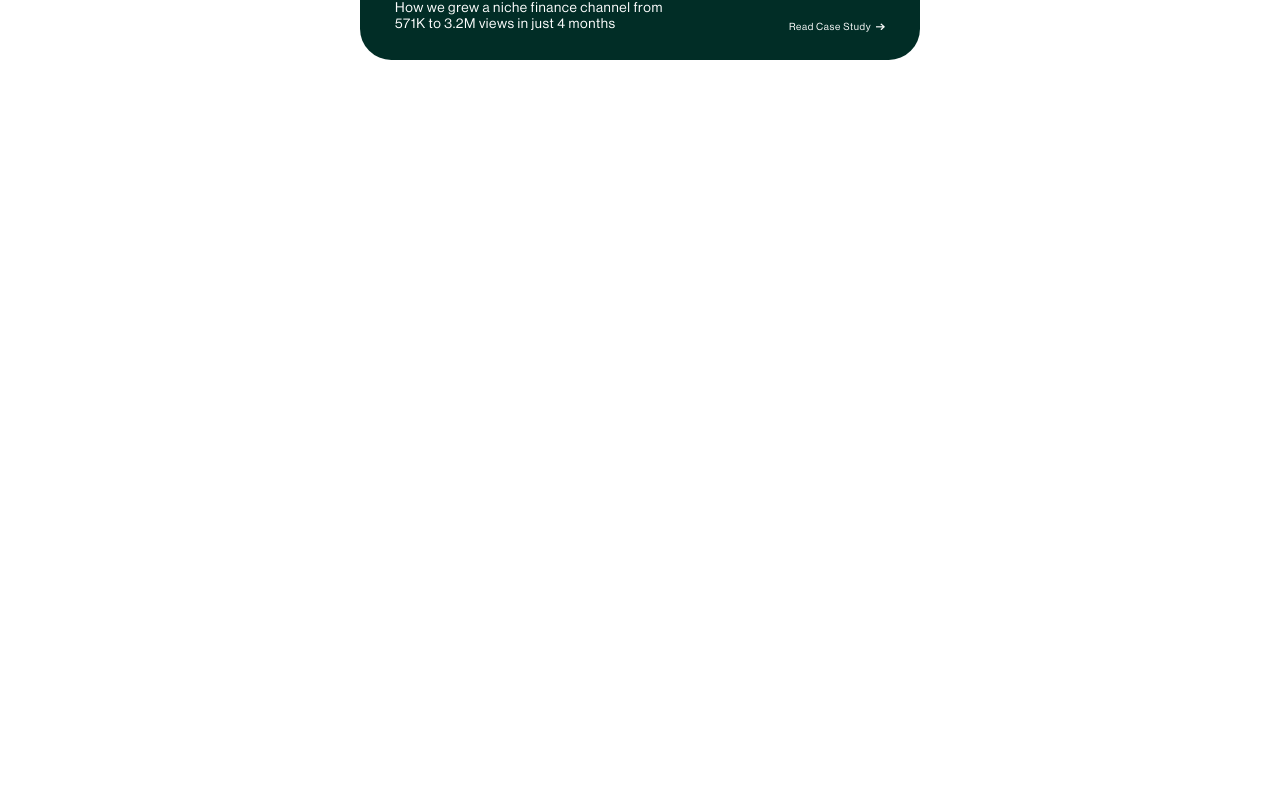
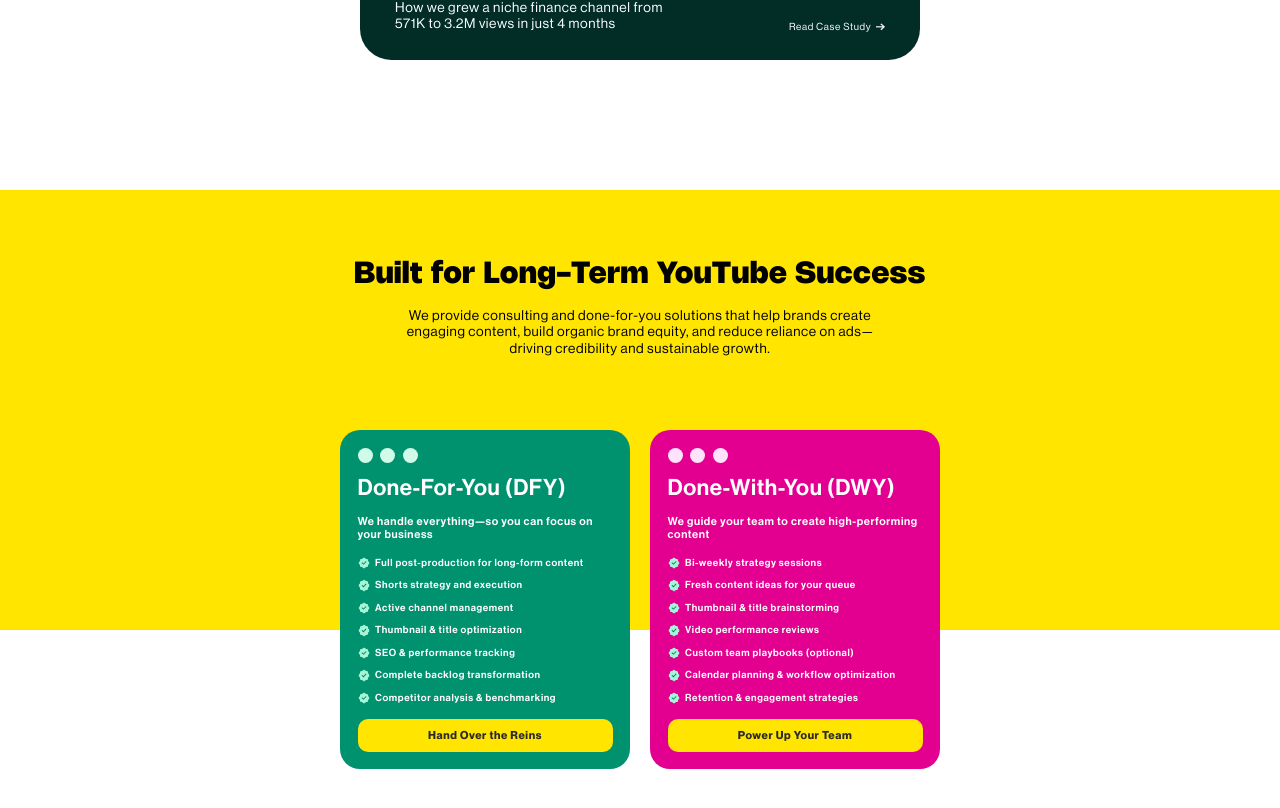
Before and after one commit to A-Coder02/born-21-website, a React (Vite) app: page / in a window 1280 px wide. Shown: the part 1846-2654 px from the top of the page. Before the commit the page ends 2036 px from the top, so only its background shows below. Built offline with nearby package versions, Linux system fonts and the light colour scheme; a web font is replaced by a local one.

Commit message:
Service Section Implemented

```diff
--- a/src/components/common/Button/index.jsx
+++ b/src/components/common/Button/index.jsx
@@ -22,7 +22,7 @@ const Button = ({
 }) => {
     const _variant = getVariant(variant);
     const _size = getSize(size);
-    const _rounded = rounded ? 'rounded-[5.625rem]' : 'rounded-md';
+    const _rounded = rounded ? 'rounded-[5.625rem]' : 'rounded-[1rem]';
     const _className = `min-w-36 font-nueue font-semibold cursor-pointer transition-colors flex items-center justify-center gap-2 ${_variant} ${_size} ${_rounded} ${className}`;
 
     return (
@@ -51,9 +51,9 @@ function getVariant(variant = 'primary') {
  */
 function getSize(size = 'base') {
     switch (size) {
-        case 'lg': return 'text-base-2x !px-18 !py-8';
-        case 'md': return 'text-lg !px-10 !py-4';
-        case 'base': return 'text-lg !px-3 !py-1.5';
-        default: return 'text-lg !px-3 !py-1.5';
+        case 'lg': return 'text-base-2x px-18 py-8';
+        case 'md': return 'text-lg px-10 py-4';
+        case 'base': return 'text-lg px-3 py-1.5';
+        default: return 'text-lg px-3 py-1.5';
     }
 }
--- /dev/null
+++ b/src/pages/Home/ServicesSection.jsx
@@ -0,0 +1,100 @@
+import React from 'react'
+import Section from '../../components/layout-ui/Section'
+import Headline from '../../components/common/Headline'
+import Typography from '../../components/common/Typography'
+
+import CheckIconPng from '../../assets/images/check-icon.png'
+import Button from '../../components/common/Button'
+
+const ServicesSection = () => {
+    const headline = 'Built for Long-Term YouTube Success'
+    const content = 'We provide consulting and done-for-you solutions that help brands create engaging content, build organic brand equity, and reduce reliance on ads—driving credibility and sustainable growth.'
+
+    const contentCard = [
+        {
+            id: 1,
+            title: 'Done-For-You (DFY)',
+            lead: 'We handle everything—so you can focus on your business',
+            list: [
+                'Full post-production for long-form content',
+                'Shorts strategy and execution',
+                'Active channel management',
+                'Thumbnail & title optimization',
+                'SEO & performance tracking',
+                'Complete backlog transformation',
+                'Competitor analysis & benchmarking'
+            ],
+            ctxText: 'Hand Over the Reins',
+            bgColor: '#00916E',
+            uiColor: '#D0FBE8'
+        },
+        {
+            id: 2,
+            title: 'Done-With-You (DWY)',
+            lead: 'We guide your team to create high-performing content',
+            list: [
+                'Bi-weekly strategy sessions',
+                'Fresh content ideas for your queue',
+                'Thumbnail & title brainstorming',
+                'Video performance reviews',
+                'Custom team playbooks (optional)',
+                'Calendar planning & workflow optimization',
+                'Retention & engagement strategies'
+            ],
+            ctxText: 'Power Up Your Team',
+            bgColor: '#E30090',
+            uiColor: '#FFE2FB'
+        },
+    ]
+
+    return (
+        <>
+            <Section sectionClassName='bg-primary' containerClassName='py-28 min-h-[44rem]' >
+                <div className='max-w-[58rem] mx-auto'>
+                    <Headline variant='h5' className='text-center mb-7'>{headline}</Headline>
+                    <Typography variant='xl' className='max-w-[50rem] mx-auto text-center' >{content}</Typography>
+                </div>
+
+            </Section>
+            <div className="flex gap-8 max-w-[60rem] mx-auto mt-[-20rem] mb-[8.5rem]">
+                {contentCard.map((card, index) => <ServiceCard key={index} card={card} />)}
+            </div>
+        </>
+
+    )
+}
+
+export default ServicesSection
+
+const ServiceCard = ({ card }) => {
+    return <div className="text-white flex-1 p-7 rounded-4xl" style={{
+        backgroundColor: card.bgColor
+    }}>
+        <div className="flex gap-3 mb-5">
+            <div className={`w-6 h-6 rounded-full`} style={{
+                backgroundColor: card.uiColor
+            }}></div>
+            <div className={`w-6 h-6 rounded-full`} style={{
+                backgroundColor: card.uiColor
+            }}></div>
+            <div className={`w-6 h-6 rounded-full`} style={{
+                backgroundColor: card.uiColor
+            }}></div>
+        </div>
+
+        <Typography variant='5xl' className='font-medium mb-5' >{card.title}</Typography>
+        <Typography variant='lg' className='font-medium mb-6' >{card.lead}</Typography>
+        <ul className="flex flex-col gap-4 mb-6" type='none' >
+            {
+                card.list.map((li, index) =>
+                    <li key={index} className="flex items-center gap-2">
+                        <img src={CheckIconPng} alt="" className='w-5 h-5' />
+                        <Typography variant='base' className='font-medium' >{li}</Typography>
+                    </li>
+                )
+            }
+
+        </ul>
+        <Button size='md' rounded={false} className='w-full !py-3' >{card.ctxText}</Button>
+    </div>
+}
--- a/src/pages/Home/index.jsx
+++ b/src/pages/Home/index.jsx
@@ -2,6 +2,7 @@ import React from 'react'
 import HeroSection from './HeroSection'
 import AboutSection from './AboutSection'
 import OurWorkSection from './OurWorkSection'
+import ServicesSection from './ServicesSection'
 
 const Home = () => {
     return (
@@ -9,6 +10,7 @@ const Home = () => {
             <HeroSection />
             <AboutSection />
             <OurWorkSection />
+            <ServicesSection />
         </main>
     )
 }
```
Also changed, not shown: src/assets/images/check-icon.png (added).
